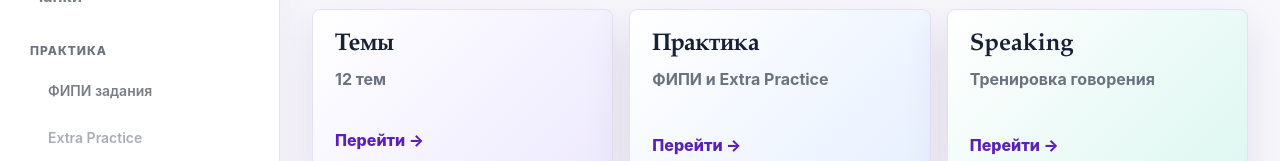
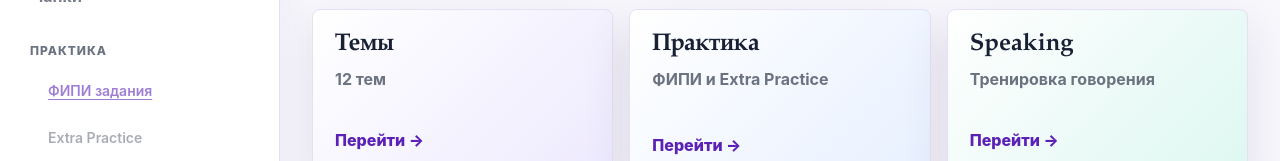
Before and after one commit to tatybelykh/oge-navigator-2027, a React (Vite) app: page / in a window 1280 px wide. In both pictures the pointer is over the button "ФИПИ задания". Shown: the part 279-440 px from the top of the page. Built offline with nearby package versions, Linux system fonts and the light colour scheme.

Commit message:
Fix Speaking navigation

```diff
--- a/src/data/dashboardData.js
+++ b/src/data/dashboardData.js
@@ -30,6 +30,7 @@ export const featureCards = [
     title: 'Speaking',
     meta: 'Тренировка говорения',
     action: 'Перейти',
+    path: '/speaking',
     tone: 'mint',
   },
 ]
--- a/src/styles/app.css
+++ b/src/styles/app.css
@@ -83,7 +83,15 @@
 }
 
 .nav-item.is-child:hover {
-  color: var(--text);
+  color: var(--accent-strong);
+  text-decoration: underline;
+  text-underline-offset: 3px;
+}
+
+.nav-item.is-child.is-active {
+  color: white;
+  font-weight: 750;
+  text-decoration: none;
 }
 
 .content-shell {
```
